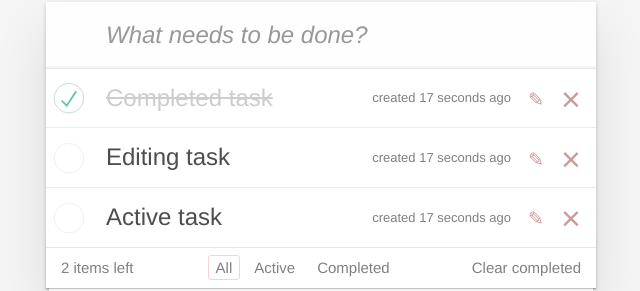
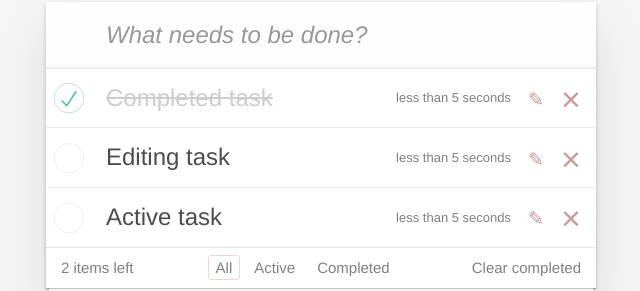
Before and after one commit to podlesnyi-pavel/todo-app, a React (Vite) app: page / in a window 1280 px wide. Shown: the part 128-419 px from the top of the page, without its empty margins (319-959 px from the left). Built offline with nearby package versions, Linux system fonts and the light colour scheme.

Commit message:
add packet date-fns, add default props

```diff
--- a/package.json
+++ b/package.json
@@ -12,6 +12,7 @@
     "deploy": "gh-pages -d dist"
   },
   "dependencies": {
+    "date-fns": "^4.1.0",
     "react": "^18.3.1",
     "react-dom": "^18.3.1"
   },
--- a/src/App.jsx
+++ b/src/App.jsx
@@ -7,11 +7,22 @@ import Footer from '@/Footer';
 import NewTaskForm from '@/NewTaskForm';
 import TaskList from '@/TaskList';
 
+const initialTasks = [
+  {
+    id: 1,
+    completed: true,
+    title: 'Completed task',
+    createdTime: new Date(),
+  },
+  { id: 2, completed: false, title: 'Editing task', createdTime: new Date() },
+  { id: 3, completed: false, title: 'Active task', createdTime: new Date() },
+];
+
 export default function App() {
   const [tasks, setTasks] = useState(initialTasks);
   const [filterStatus, setFilterStatus] = useState(filterStatuses.all);
 
-  function changeTaskCompleted(id) {
+  function onChangeTaskCompleted(id) {
     const indexTask = tasks.findIndex((item) => item.id === id);
 
     const newTasks = tasks.toSpliced(indexTask, 1, {
@@ -22,7 +33,7 @@ export default function App() {
     setTasks(newTasks);
   }
 
-  function deleteTask(id) {
+  function onDeleteTask(id) {
     const indexTask = tasks.findIndex((item) => item.id === id);
     const newTasks = tasks.toSpliced(indexTask, 1);
     setTasks(newTasks);
@@ -43,7 +54,7 @@ export default function App() {
     setFilterStatus(status);
   }
 
-  function handleClearCompletedTasks() {
+  function onClearCompletedTasks() {
     setTasks(tasks.filter((task) => !task.completed));
   }
 
@@ -74,28 +85,17 @@ export default function App() {
         <section className="main">
           <TaskList
             tasks={getCurrentTasks()}
-            changeTaskCompleted={changeTaskCompleted}
-            deleteTask={deleteTask}
+            onChangeTaskCompleted={onChangeTaskCompleted}
+            onDeleteTask={onDeleteTask}
           />
           <Footer
             notCompletedTasksLength={notCompletedTasksLength}
             filterStatus={filterStatus}
             onChangeFilterStatus={handleFilterStatus}
-            onClearCompletedTask={handleClearCompletedTasks}
+            onClearCompletedTask={onClearCompletedTasks}
           />
         </section>
       </section>
     </>
   );
 }
-
-const initialTasks = [
-  {
-    id: 1,
-    completed: true,
-    title: 'Completed task',
-    createdTime: new Date(),
-  },
-  { id: 2, completed: false, title: 'Editing task', createdTime: new Date() },
-  { id: 3, completed: false, title: 'Active task', createdTime: new Date() },
-];
--- a/src/components/Footer/Footer.jsx
+++ b/src/components/Footer/Footer.jsx
@@ -1,12 +1,12 @@
 import './Footer.scss';
 
-import TasksFilter from '../TasksFilter';
+import TasksFilter from '@/TasksFilter';
 
 export default function Footer({
-  notCompletedTasksLength,
-  filterStatus,
-  onChangeFilterStatus,
-  onClearCompletedTask,
+  notCompletedTasksLength = 0,
+  filterStatus = '',
+  onChangeFilterStatus = () => {},
+  onClearCompletedTask = () => {},
 }) {
   return (
     <footer className="footer">
--- a/src/components/NewTaskForm/NewTaskForm.jsx
+++ b/src/components/NewTaskForm/NewTaskForm.jsx
@@ -1,7 +1,7 @@
 import { useState } from 'react';
 import './NewTaskForm.scss';
 
-export default function NewTaskForm({ onAddTask }) {
+export default function NewTaskForm({ onAddTask = () => {} }) {
   const [text, setText] = useState('');
 
   function handleSubmit(e) {
--- a/src/components/Task/Task.jsx
+++ b/src/components/Task/Task.jsx
@@ -1,12 +1,14 @@
 import './Task.scss';
 import { useState } from 'react';
+import { formatDistanceToNow } from 'date-fns';
 
 export default function Task({
-  id,
-  completed,
-  title,
-  changeTaskCompleted,
-  deleteTask,
+  id = 0,
+  completed = false,
+  title = '',
+  createdTime = new Date(),
+  onChangeTaskCompleted = () => {},
+  onDeleteTask = () => {},
 }) {
   const [isEdit, setIsEdit] = useState(false);
 
@@ -21,14 +23,19 @@ export default function Task({
           className="task__toggle"
           type="checkbox"
           checked={completed}
-          onChange={() => changeTaskCompleted(id)}
+          onChange={() => onChangeTaskCompleted(id)}
         />
         <label>
           <span className="task__description">{title}</span>
-          <span className="task__created">created 17 seconds ago</span>
+          <span className="task__created">
+            {formatDistanceToNow(createdTime, { includeSeconds: true })}
+          </span>
         </label>
         <button className="icon icon--edit" onClick={() => setIsEdit(true)} />
-        <button className="icon icon--destroy" onClick={() => deleteTask(id)} />
+        <button
+          className="icon icon--destroy"
+          onClick={() => onDeleteTask(id)}
+        />
       </div>
       <input type="text" className="task__edit" defaultValue={title} />
     </li>
--- a/src/components/TaskList/TaskList.jsx
+++ b/src/components/TaskList/TaskList.jsx
@@ -1,16 +1,20 @@
 import './TaskList.scss';
 
-import Task from '../Task';
+import Task from '@/Task';
 
-export default function TaskList({ tasks, changeTaskCompleted, deleteTask }) {
+export default function TaskList({
+  tasks = [],
+  onChangeTaskCompleted = () => {},
+  onDeleteTask = () => {},
+}) {
   return tasks.length ? (
     <ul className="todo-list">
       {tasks.map((task) => (
         <Task
           key={task.id}
           {...task}
-          changeTaskCompleted={changeTaskCompleted}
-          deleteTask={deleteTask}
+          onChangeTaskCompleted={onChangeTaskCompleted}
+          onDeleteTask={onDeleteTask}
         />
       ))}
     </ul>
--- a/src/components/TasksFilter/TasksFilter.jsx
+++ b/src/components/TasksFilter/TasksFilter.jsx
@@ -1,7 +1,11 @@
 import './TasksFilter.scss';
 import { filterStatuses } from '~/constants/filterStatuses.js';
 
-function TasksFilterItem({ typeFilter, filterStatus, onChangeFilterStatus }) {
+function TasksFilterItem({
+  typeFilter = '',
+  filterStatus = '',
+  onChangeFilterStatus = () => {},
+}) {
   return (
     <li className="filters__item">
       <button
@@ -16,7 +20,10 @@ function TasksFilterItem({ typeFilter, filterStatus, onChangeFilterStatus }) {
   );
 }
 
-export default function TasksFilter({ filterStatus, onChangeFilterStatus }) {
+export default function TasksFilter({
+  filterStatus = '',
+  onChangeFilterStatus = () => {},
+}) {
   return (
     <ul className="filters">
       {Object.values(filterStatuses).map((status) => (
```
Also changed, not shown: 1 other file (tests, documents, lock files or other folders).
